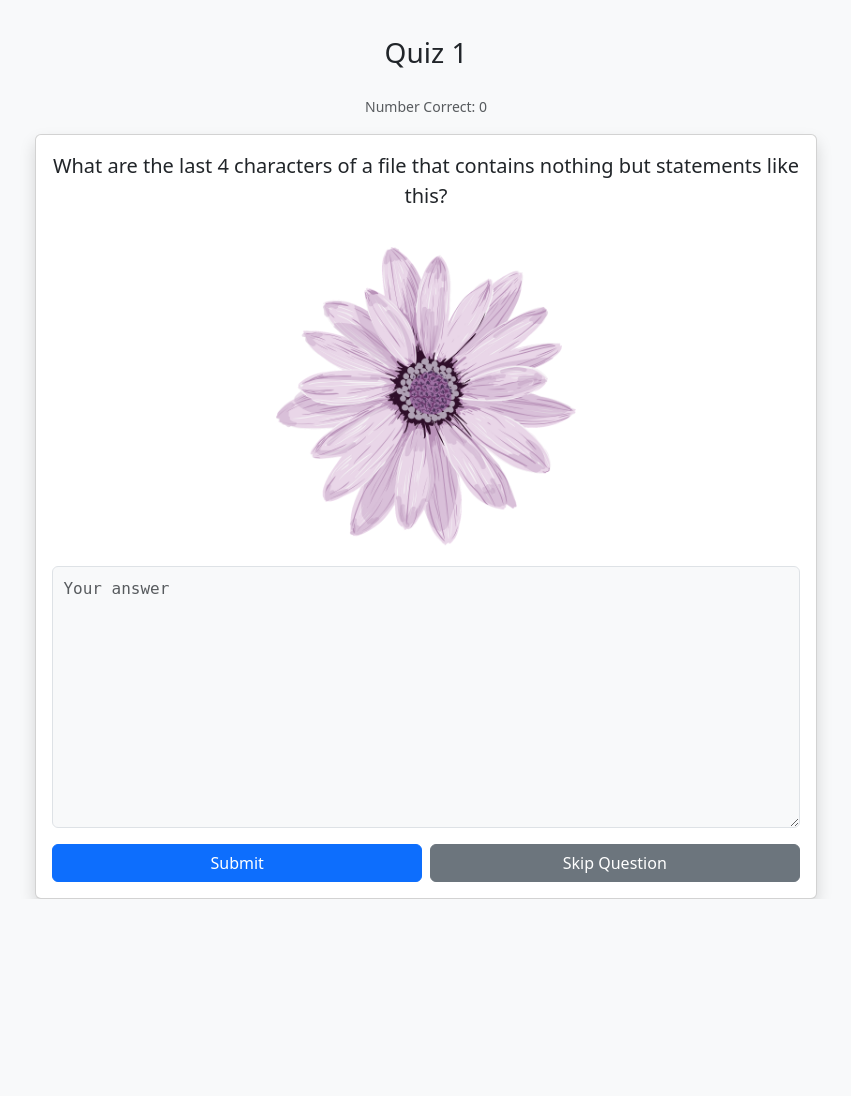
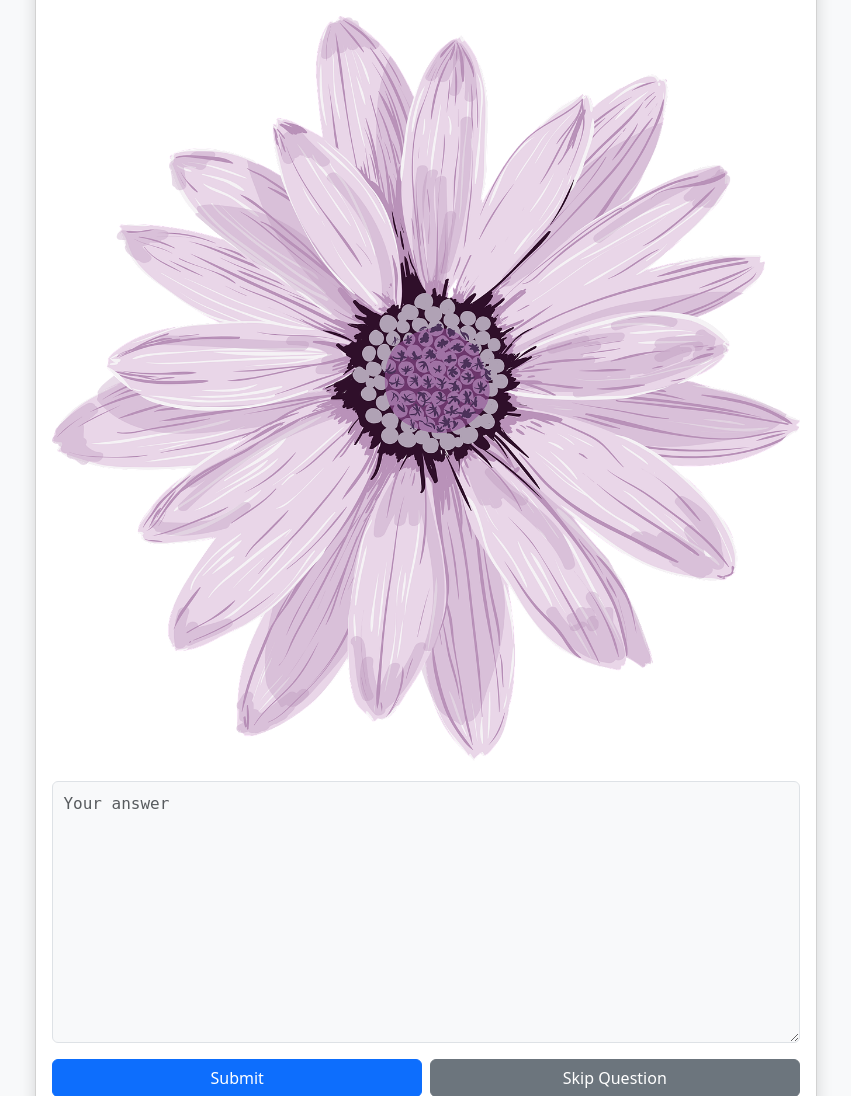
Before and after one commit to sfranz2422/FranzQuiz, a Flask app: a page that uses templates/quiz.html in a window 1280 px wide. Shown: the top 1096 px of the page, without its empty margins (214-1065 px from the left). Before the commit the page ends 899 px from the top, so only its background shows below. Run offline with Flask 3, Linux system fonts and the light colour scheme.

Commit message:
cleaned up image

```diff
--- a/templates/quiz.html
+++ b/templates/quiz.html
@@ -21,7 +21,7 @@
             margin-top:10%
         }
         img{
-            max-width:300px;
+            max-width:80%;
             margin:20px;
         }
         textarea {
@@ -79,10 +79,10 @@
                         {% endif %}
                     {% endwith %}
                      {% if image %}
-                    <img class="card-img-bottom questionPicture" src="{{ url_for('static', filename=image) }}">
+                    <img class="card-img-bottom questionPicture img-fluid mx-auto d-block" src="{{ url_for('static', filename=image) }}">
                      {% endif %}
                     {% if webimage %}
-                    <img class="card-img-bottom questionPicture" src="{{ image }}">
+                    <img class="card-img-bottom questionPicture img-fluid mx-auto d-block" src="{{ image }}">
                      {% endif %}
                 <form id="quiz-form" method="POST">
                         <div class="mb-3">
```
